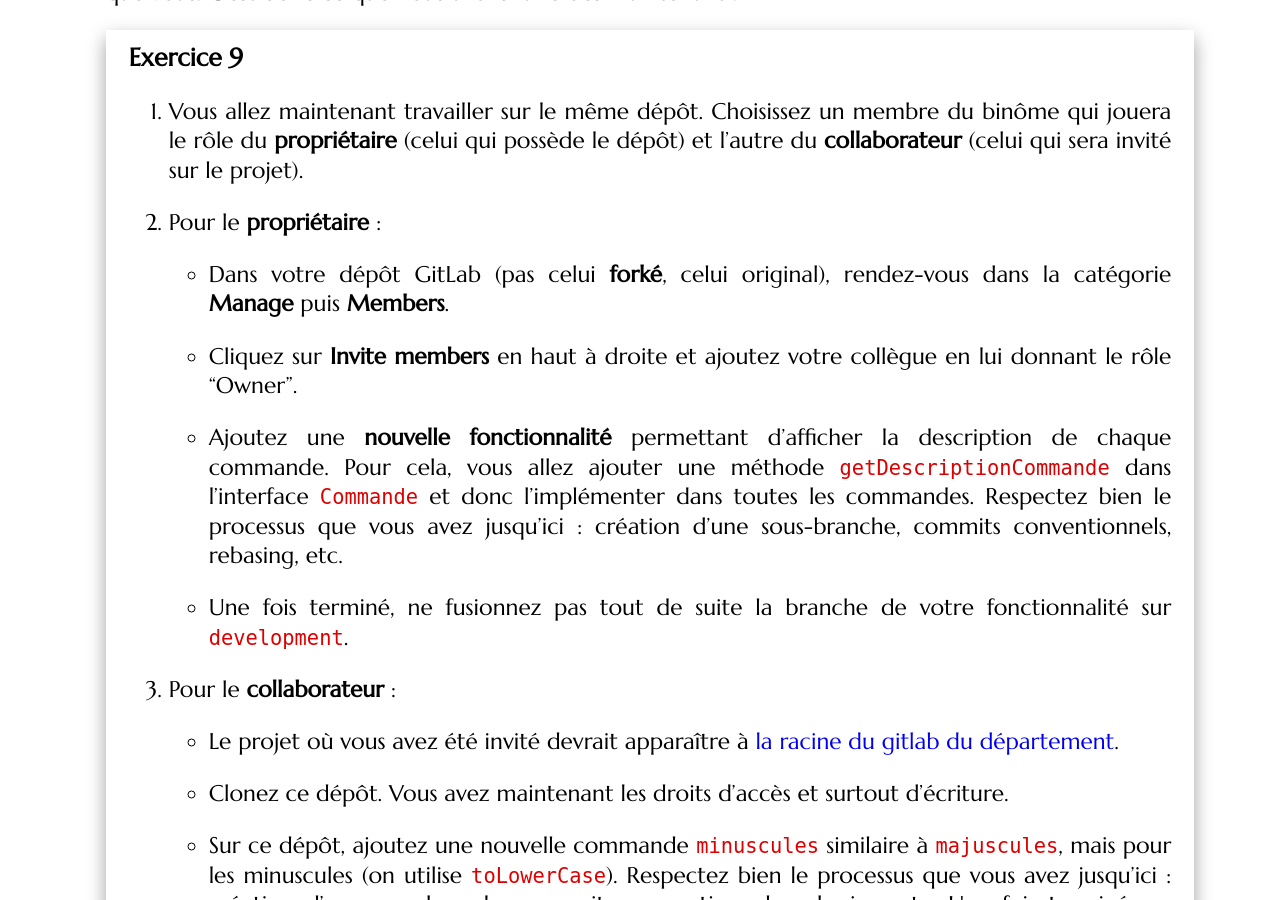
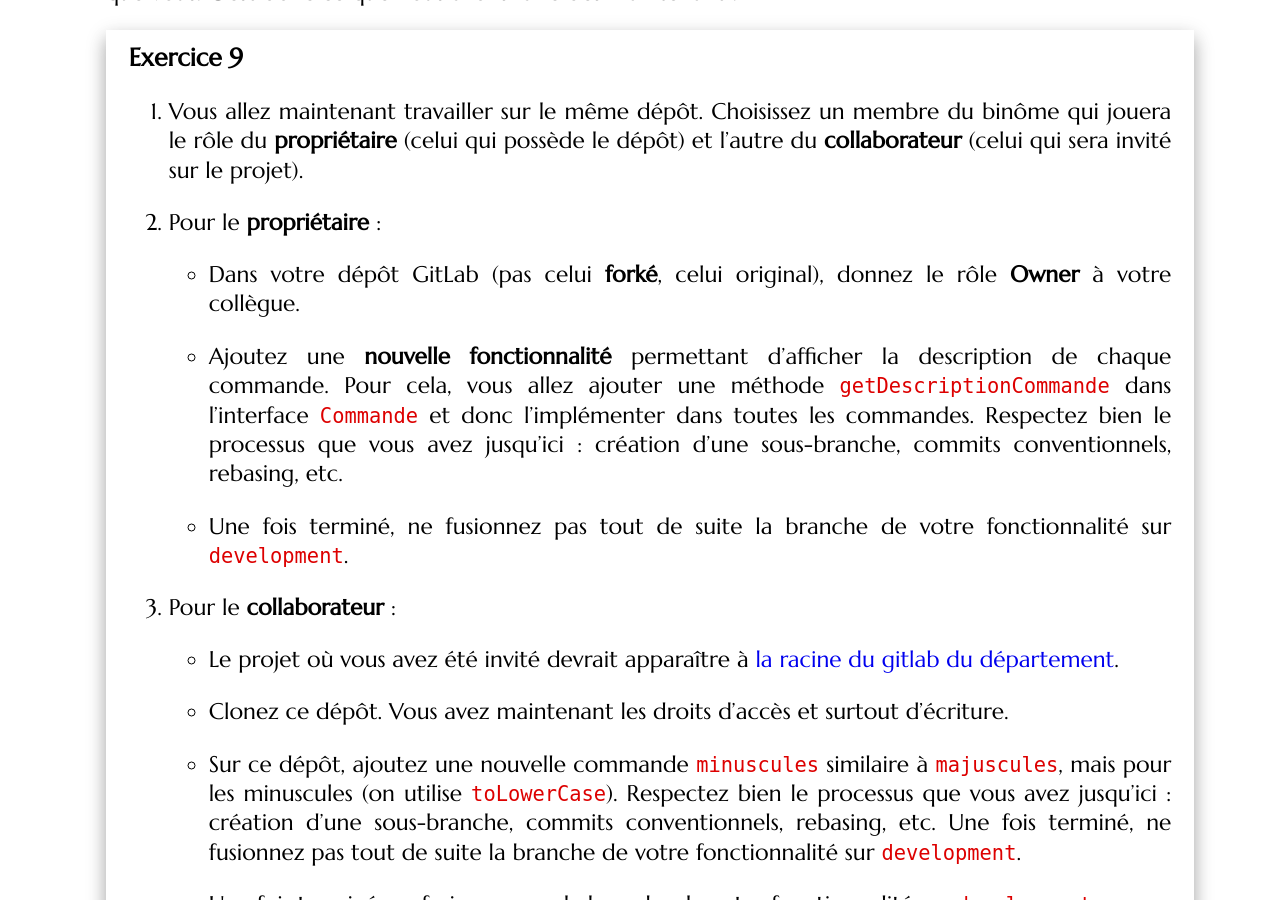
Before and after one commit to mgasquet/R304-QualiteDeveloppement, a Jekyll site: the page built from tutorials/tutorial1.md, in a window 1280 px wide and 900 px high, scrolled down 27249 px. Built offline with Jekyll 4.4.1, drawn with Linux system fonts in a browser that asks for light colours; some web fonts are replaced.

Commit message:
update exercice collaboration droits

```diff
--- a/tutorials/tutorial1.md
+++ b/tutorials/tutorial1.md
@@ -736,9 +736,7 @@ Dans l'exercice précédent, vous avez collaboré avec un collègue mais celui-c
 
 2. Pour le **propriétaire** :
 
-    * Dans votre dépôt GitLab (pas celui **forké**, celui original), rendez-vous dans la catégorie **Manage** puis **Members**.
-
-    * Cliquez sur **Invite members** en haut à droite et ajoutez votre collègue en lui donnant le rôle "Owner".
+    * Dans votre dépôt GitLab (pas celui **forké**, celui original), donnez le rôle **Owner** à votre collègue.
 
     * Ajoutez une **nouvelle fonctionnalité** permettant d'afficher la description de chaque commande. Pour cela, vous allez ajouter une méthode `getDescriptionCommande` dans l'interface `Commande` et donc l'implémenter dans toutes les commandes. Respectez bien le processus que vous avez jusqu'ici : création d'une sous-branche, commits conventionnels, rebasing, etc.
 
```
